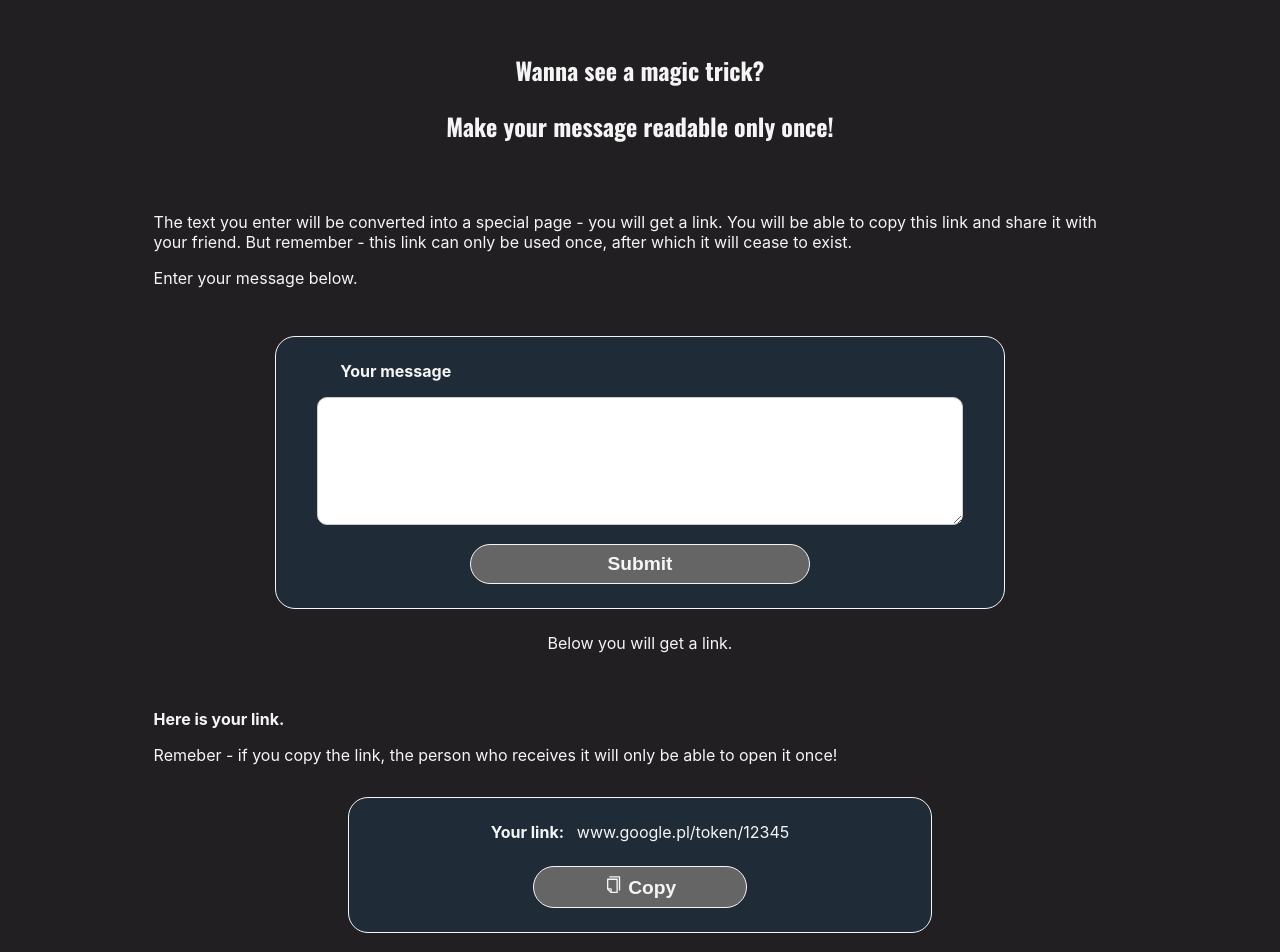
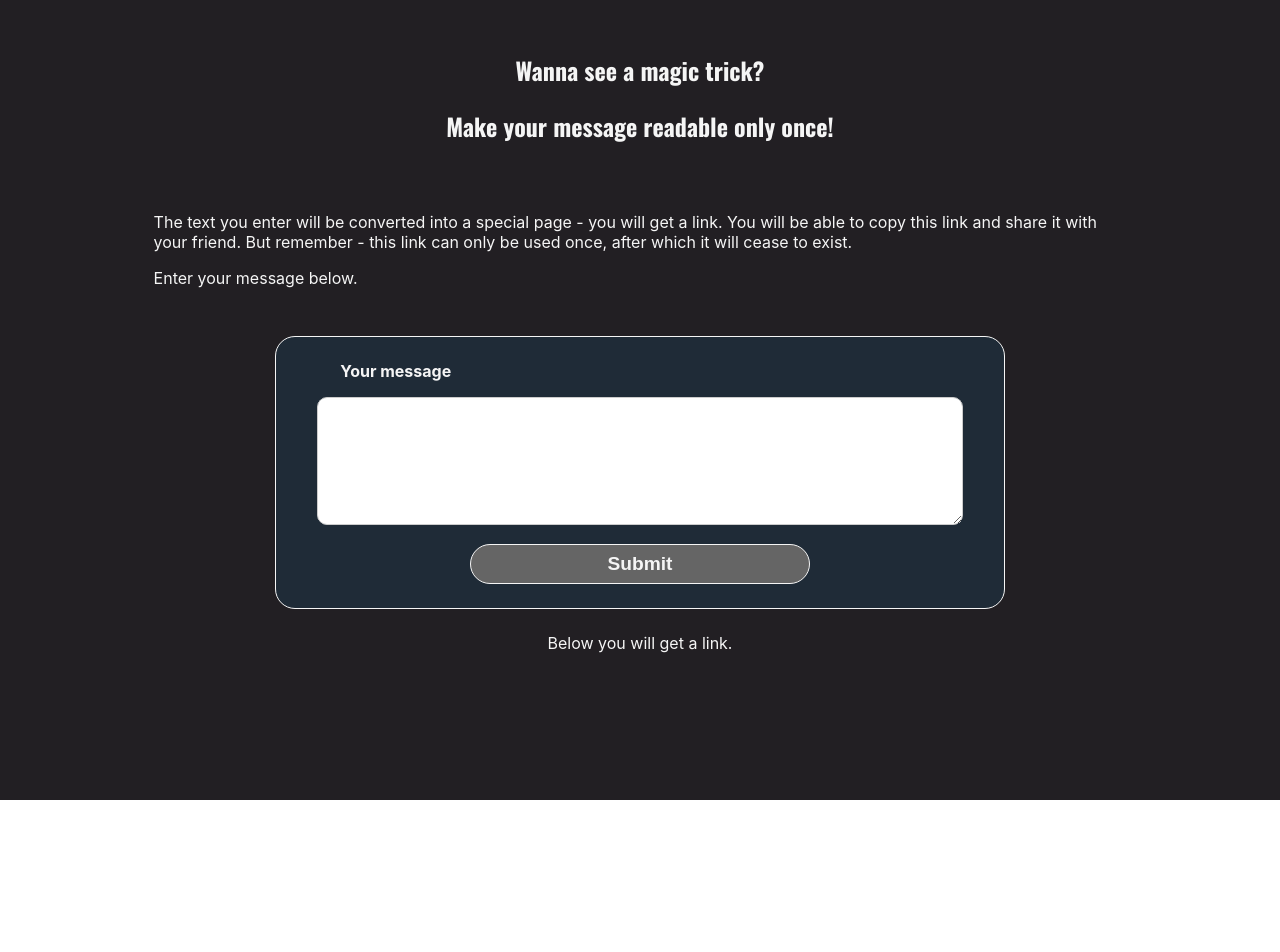
Before and after one commit to pinkjagnie/message-link-project, a Next.js app: page / in a window 1280 px wide. Shown: the top 952 px of the page. After the commit the page ends 800 px from the top, so only its background shows below. Built offline with nearby package versions, Linux system fonts and the light colour scheme.

Commit message:
Task4: showing genereted link on home page

```diff
--- a/src/components/home-page/form.js
+++ b/src/components/home-page/form.js
@@ -1,11 +1,14 @@
-import { useRef } from "react";
+import { useRef, useState } from "react";
 
 import { generateHash } from "random-hash";
+
+import LinkWindow from "./linkWindow";
 
 import styles from "./form.module.css";
 
 function Form() {
   const messageRef = useRef(null);
+  const [newLink, setNewLink] = useState("");
 
   const messageHandler = (event) => {
     event.preventDefault();
@@ -28,10 +31,15 @@ function Form() {
       },
     });
 
+    const generatedLink = `http://localhost:3000/token/${newHash}`
+
+    setNewLink(generatedLink);
+
     messageRef.current.value = "";
   }
 
   return (
+    <>
       <section className={styles.formSection}>
         <form className={styles.form} onSubmit={messageHandler}>
           <div className={styles.control}>
@@ -42,6 +50,8 @@ function Form() {
         </form>
         <div className={styles.formSumup}>Below you will get a link.</div>
       </section>
+      {newLink && <LinkWindow newLink={newLink}/>}
+    </>
   );
 }
 
--- a/src/components/home-page/linkWindow.js
+++ b/src/components/home-page/linkWindow.js
@@ -1,8 +1,10 @@
+import Link from "next/link";
+
 import { AiOutlineCopy } from "react-icons/ai";
 
 import styles from "./linkWindow.module.css";
 
-function LinkWindow() {
+function LinkWindow(props) {
   return (
     <section className={styles.linkWindowSection}>
       <div className={styles.linkWindowSumup}>
@@ -12,7 +14,7 @@ function LinkWindow() {
       <div className={styles.linkBox}>
         <div className={styles.link}>
           <span>Your link:</span>
-          <a href="www.google.pl">www.google.pl/token/12345</a>
+          <Link href={props.newLink} className={styles.linkHref}>{props.newLink}</Link>
         </div>
         <button><AiOutlineCopy /> Copy</button>
       </div>
--- a/src/components/home-page/linkWindow.module.css
+++ b/src/components/home-page/linkWindow.module.css
@@ -27,13 +27,13 @@
   padding-right: 0.8rem;
 }
 
-.link a {
+.link .linkHref {
   text-decoration: none;
   color: whitesmoke;
   cursor: pointer;
 }
 
-.link a:hover {
+.link .linkHref:hover {
   text-decoration: underline;
 }
 
--- a/src/pages/index.js
+++ b/src/pages/index.js
@@ -3,9 +3,6 @@ import { Inter } from '@next/font/google'
 
 import About from '@/components/home-page/about';
 import Form from '@/components/home-page/form';
-import LinkWindow from '@/components/home-page/linkWindow';
-
-// import styles from '@/styles/Home.module.css'
 
 const inter = Inter({ subsets: ['latin'] })
 
@@ -20,7 +17,6 @@ export default function Home() {
       </Head>
       <About />
       <Form />
-      <LinkWindow />
     </>
   )
 }
```
Lines whose indentation alone changed are shown as unchanged.
